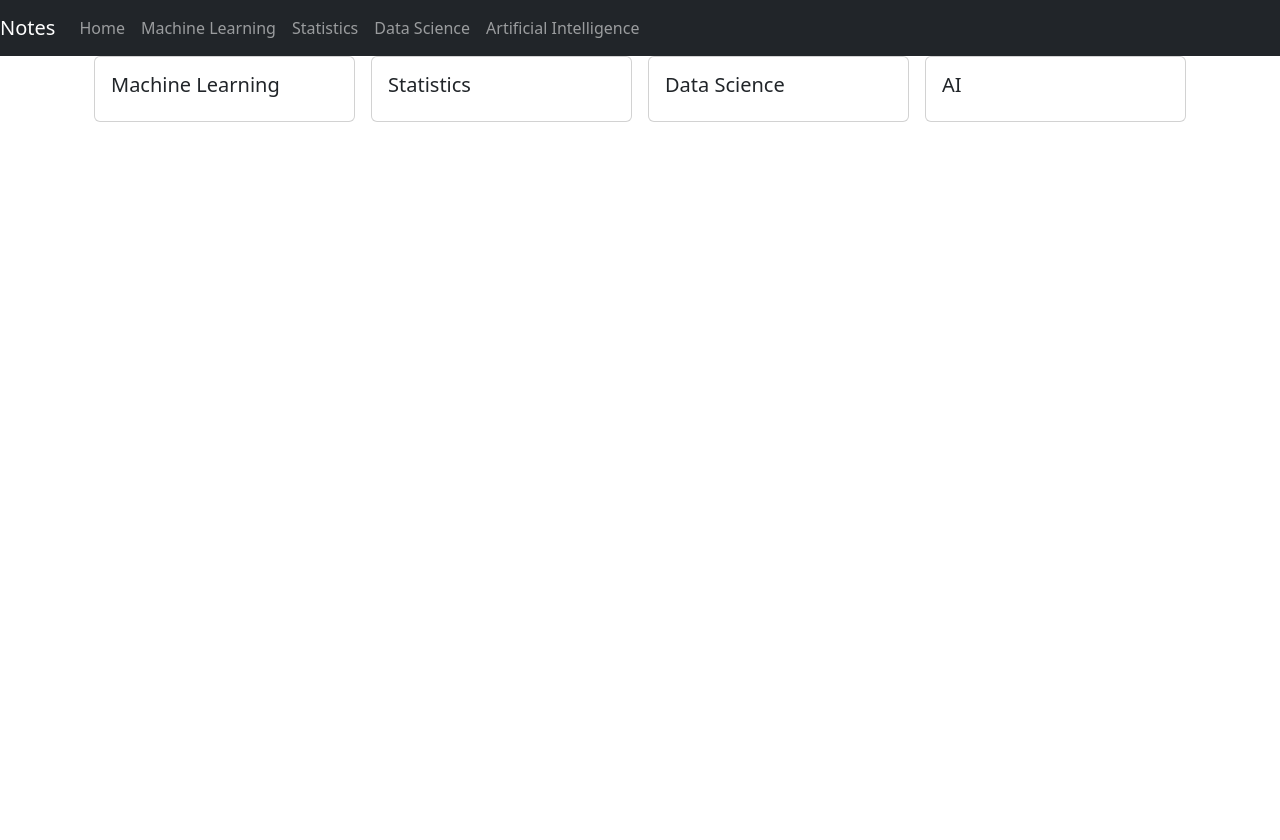
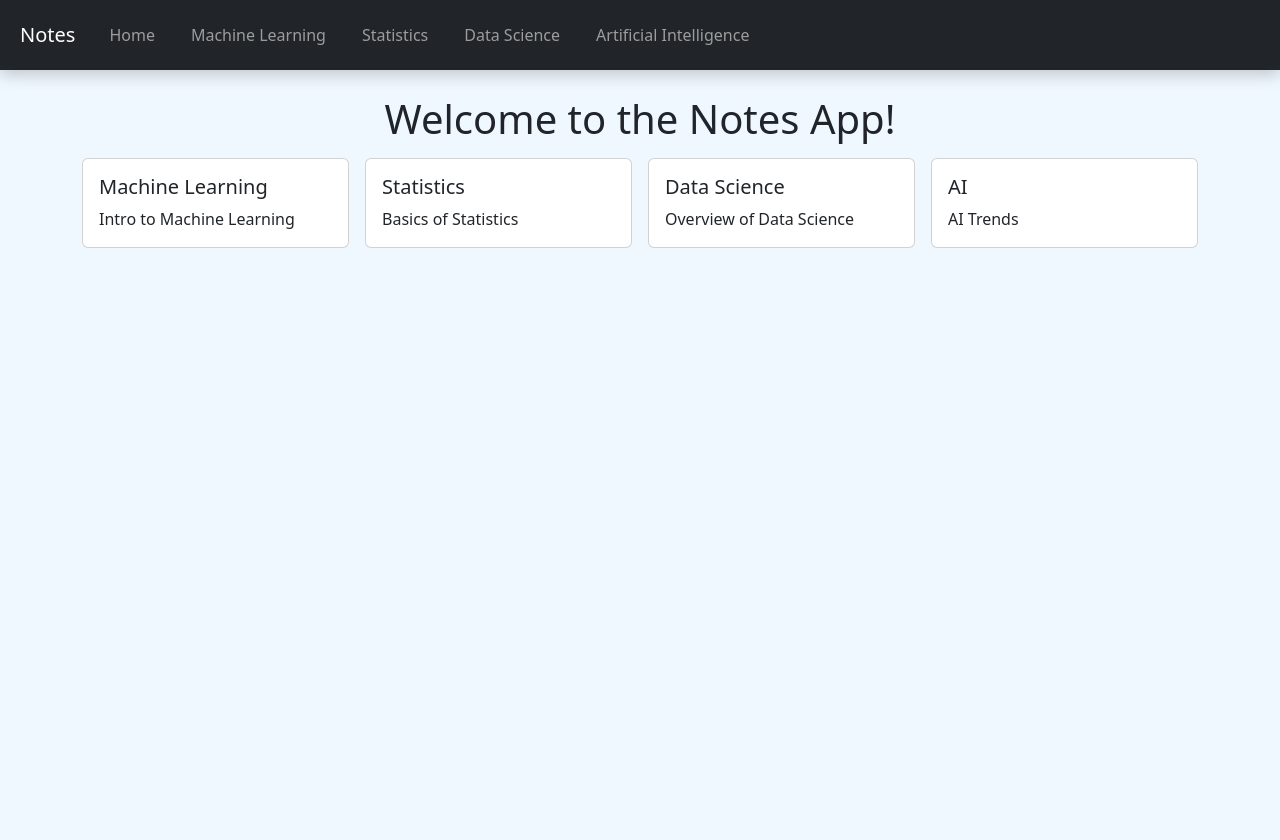
Before and after one commit to Serzh-byte/Note-making-website, a Django app: page / in a window 1280 px wide. After the commit the page ends 248 px from the top, so only its background shows below. Run offline with Django 5.2, Linux system fonts and the light colour scheme.

Commit message:
Changes so far.

```diff
--- a/notes/notes/templates/notes/base.html
+++ b/notes/notes/templates/notes/base.html
@@ -1,21 +1,23 @@
 <!DOCTYPE html>
-<html>
+<html lang="en">
 <head>
     <title>{% block title %}{% endblock %}</title>
     {% load static %}
     <link href="https://cdn.jsdelivr.net/npm/bootstrap@5.3.1/dist/css/bootstrap.min.css" rel="stylesheet">
     <link rel="stylesheet" href="{% static 'css/base.css' %}">
+    {% block css %}
+    {% endblock %}
 </head>
 <body>
     <nav class="navbar navbar-expand navbar-dark bg-dark">
         <a href="#" class="navbar-brand">Notes</a>
         <div class="collapse navbar-collapse">
             <ul class="navbar-nav">
-                <li class="nav-item active"><a href="#" class="nav-link">Home</a></li>
-                <li class="nav-item active"><a href="#" class="nav-link">Machine Learning</a></li>
-                <li class="nav-item active"><a href="#" class="nav-link">Statistics</a></li>
-                <li class="nav-item active"><a href="#" class="nav-link">Data Science</a></li>
-                <li class="nav-item active"><a href="#" class="nav-link">Artificial Intelligence</a></li>
+                <li class="nav-item"><a href="#" class="nav-link">Home</a></li>
+                <li class="nav-item"><a href="#" class="nav-link">Machine Learning</a></li>
+                <li class="nav-item"><a href="#" class="nav-link">Statistics</a></li>
+                <li class="nav-item"><a href="#" class="nav-link">Data Science</a></li>
+                <li class="nav-item"><a href="#" class="nav-link">Artificial Intelligence</a></li>
             </ul>
         </div>
     </nav>
--- a/notes/notes/templates/notes/home.html
+++ b/notes/notes/templates/notes/home.html
@@ -1,19 +1,23 @@
 {% extends 'notes/base.html' %}
 {% block title %} Home page {% endblock %}
 {% load static %}
+
+{% block css %}
     <link rel="stylesheet" href="{% static 'css/home.css' %}">
+{% endblock %}
+
 {% block content %}
-    <div class="container">
-        <div class="row g-3"> <!-- Keep row outside the loop -->
-            {% for topic in topics %}
-            <div class="col-md-3"> <!-- Each topic in a column -->
-                <div class="card"> <!-- Card wrapper -->
+    <h1 class="welcome">Welcome to the Notes App!</h1>
+        <div class="row g-3">
+            {% for topic, text in topics_texts %}
+            <div class="col-md-3">
+                <div class="card">
                     <div class="card-body">
                         <h5 class="card-title">{{ topic }}</h5>
+                        <p class="card-text">{{ text }}</p>
                     </div>
                 </div>
             </div>
             {% endfor %}
         </div>
-    </div>
 {% endblock %}
--- a/notes/notes/views.py
+++ b/notes/notes/views.py
@@ -2,6 +2,9 @@ from django.shortcuts import render
 
 def home(request):
     topics = ['Machine Learning', 'Statistics', 'Data Science', 'AI']
-    if request.method == 'POST':
-        return render(request, 'notes/home.html', {'topics':topics})
-    return render(request, 'notes/home.html', {'topics':topics})
+    texts = ['Intro to Machine Learning', 'Basics of Statistics', 'Overview of Data Science', 'AI Trends']
+
+    # Zipping topics and texts to make them a list of tuples or dictionaries
+    topics_texts = zip(topics, texts)  # Creating pairs of topic and text
+
+    return render(request, 'notes/home.html', {'topics_texts': topics_texts})
--- a/notes/static/css/base.css
+++ b/notes/static/css/base.css
@@ -1,9 +1,23 @@
-html, body {
-    height: 100%;
-    margin: 0;
+body, html {
+    background-color: aliceblue;
+}
+
+.nav-item {
+    display: flex;
+    gap: 10px;
+    padding: 5px 10px;
+}
+
+.navbar-brand {
+    display: flex;
+}
+
+.navbar {
+    padding: 10px 20px;
+    align-items: center;
+    box-shadow: 0 5px 15px rgba(0, 0, 0, 0.2);
 }
 
 .container {
-    min-height: 100%;
-    padding-bottom: 70px; /* Adjust as needed to create space for the footer */
+    padding-top: 20px;
 }
--- a/notes/static/css/home.css
+++ b/notes/static/css/home.css
@@ -1,5 +1,12 @@
-.container {
-    background-color: #f0f0f0; /* Example styling */
-    padding: 20px;
-    border: 1px solid #ccc;
+.card:hover {
+    background-color: #e0f7fa; /* very light blue */
+    box-shadow: 0 8px 15px rgba(0, 0, 0, 0.2);
+    transform: translateY(-3px);
+    transition: all 0.3s ease;
 }
+
+.welcome {
+    text-align: center;
+    padding: 5px 15px;
+    margin-bottom: 10px;
+}
```
